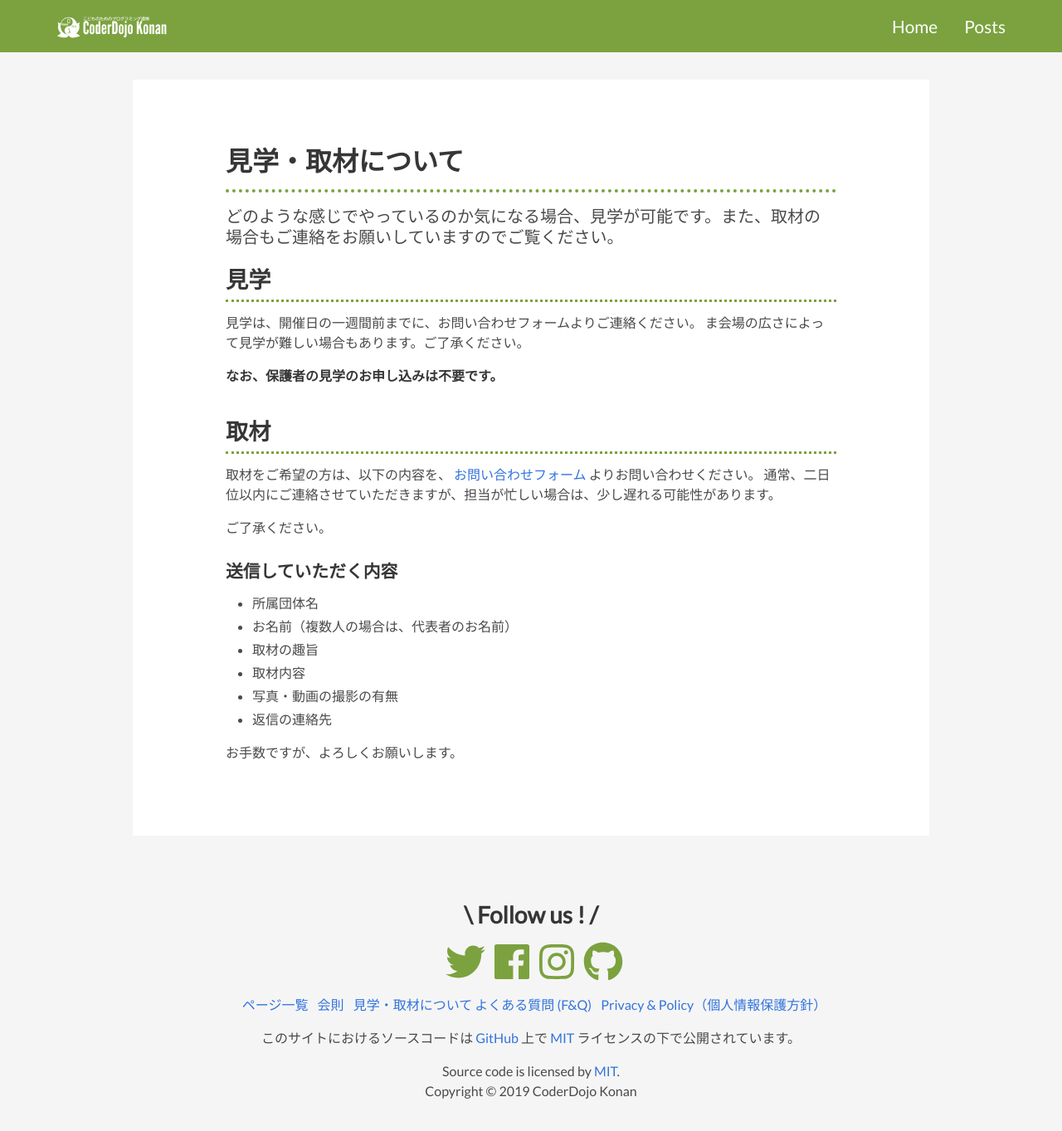
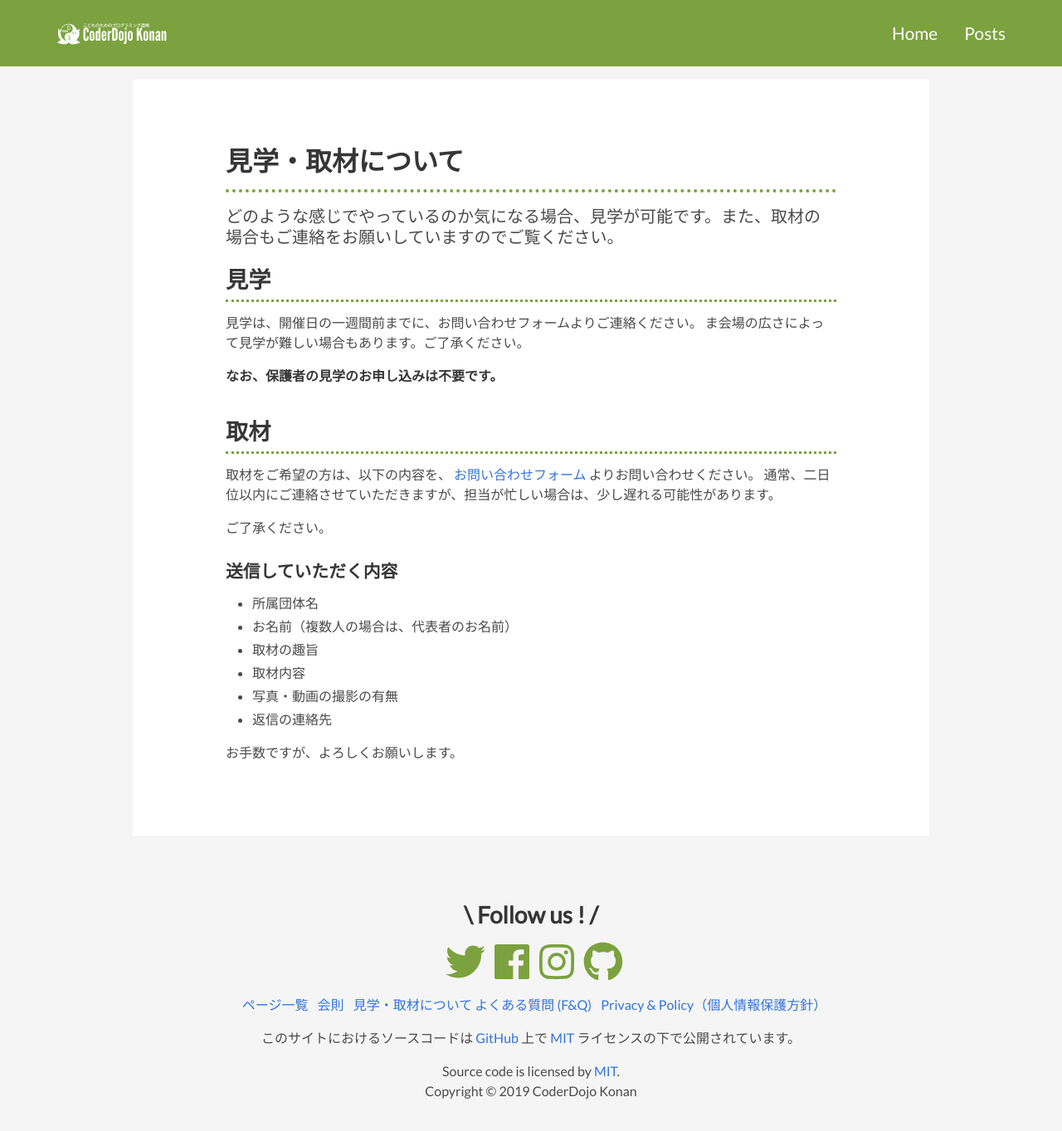
Before and after one commit to coderdojo-konan/website, a Jekyll site: the page built from _pages/visit-interview.md, in a window 1280 px wide and 1400 px high. Shown: the top 1363 px of the window at 83% size. Built offline with Jekyll 4.4.1, drawn with Linux system fonts in a browser that asks for light colours; nearby versions of some CDN libraries; library files that are not in the unit come from our copies.

Commit message:
ロゴサイズ変えたかった

```diff
--- a/_includes/_navbar.html
+++ b/_includes/_navbar.html
@@ -2,7 +2,7 @@
   <div class="container">
     <div class="navbar-brand">
         <a class="navbar-item" href="/">
-		<img src="/assets/images/index/logo.svg" width="100%">
+		<img src="/assets/images/index/logo.svg" height="200%" width="200%">
         </a>
 
         <a role="button" class="navbar-burger burger" aria-label="menu" aria-expanded="false" data-target="navBurger">
--- a/_sass/_navbar.scss
+++ b/_sass/_navbar.scss
@@ -1,6 +1,7 @@
-.navbar {
+.navbar{
   background-color: transparent;
   color: $white;
+  height: 5.0rem;
   a { color: $white }
   .navbar-brand {
     .navbar-item {
```
